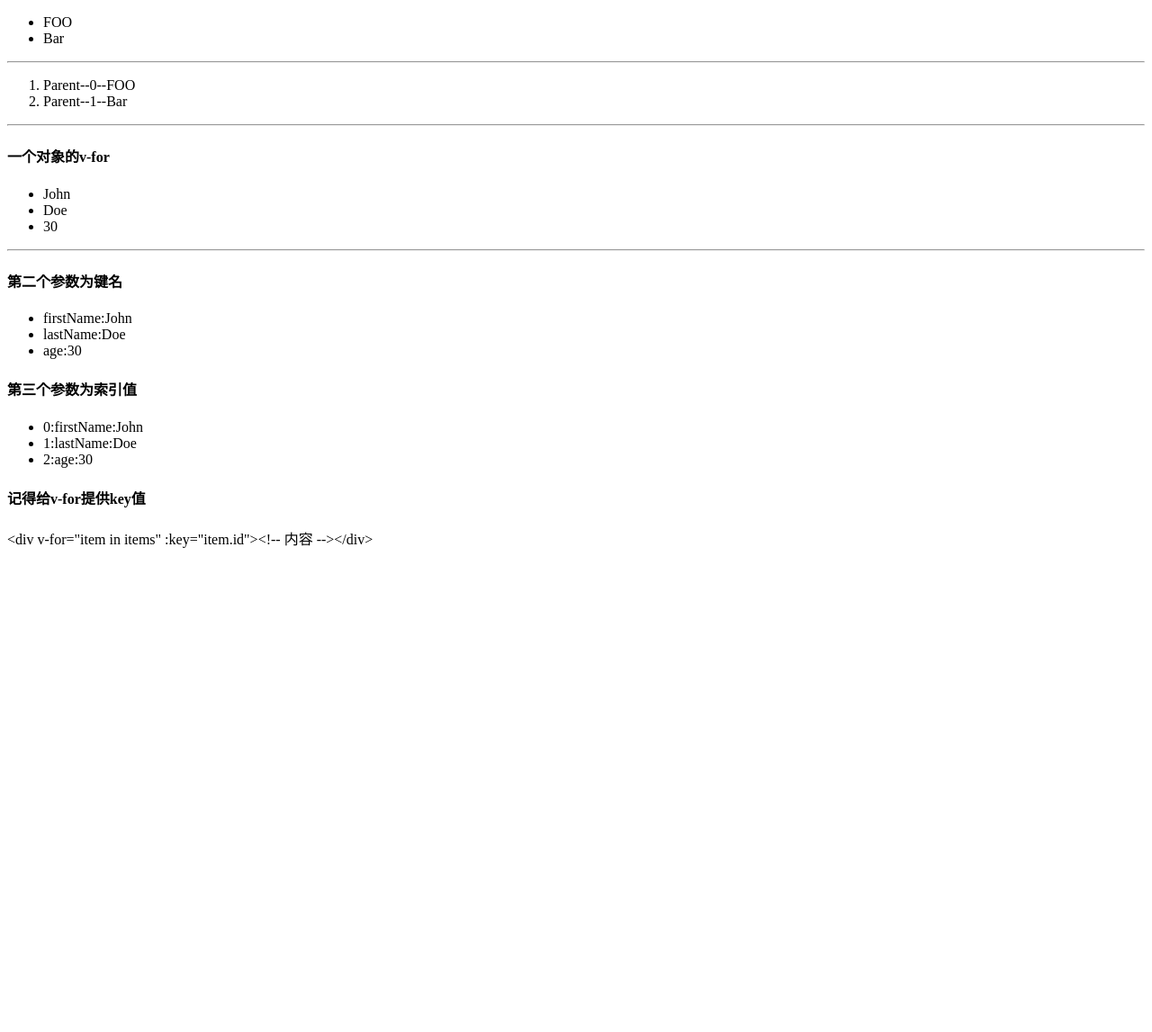
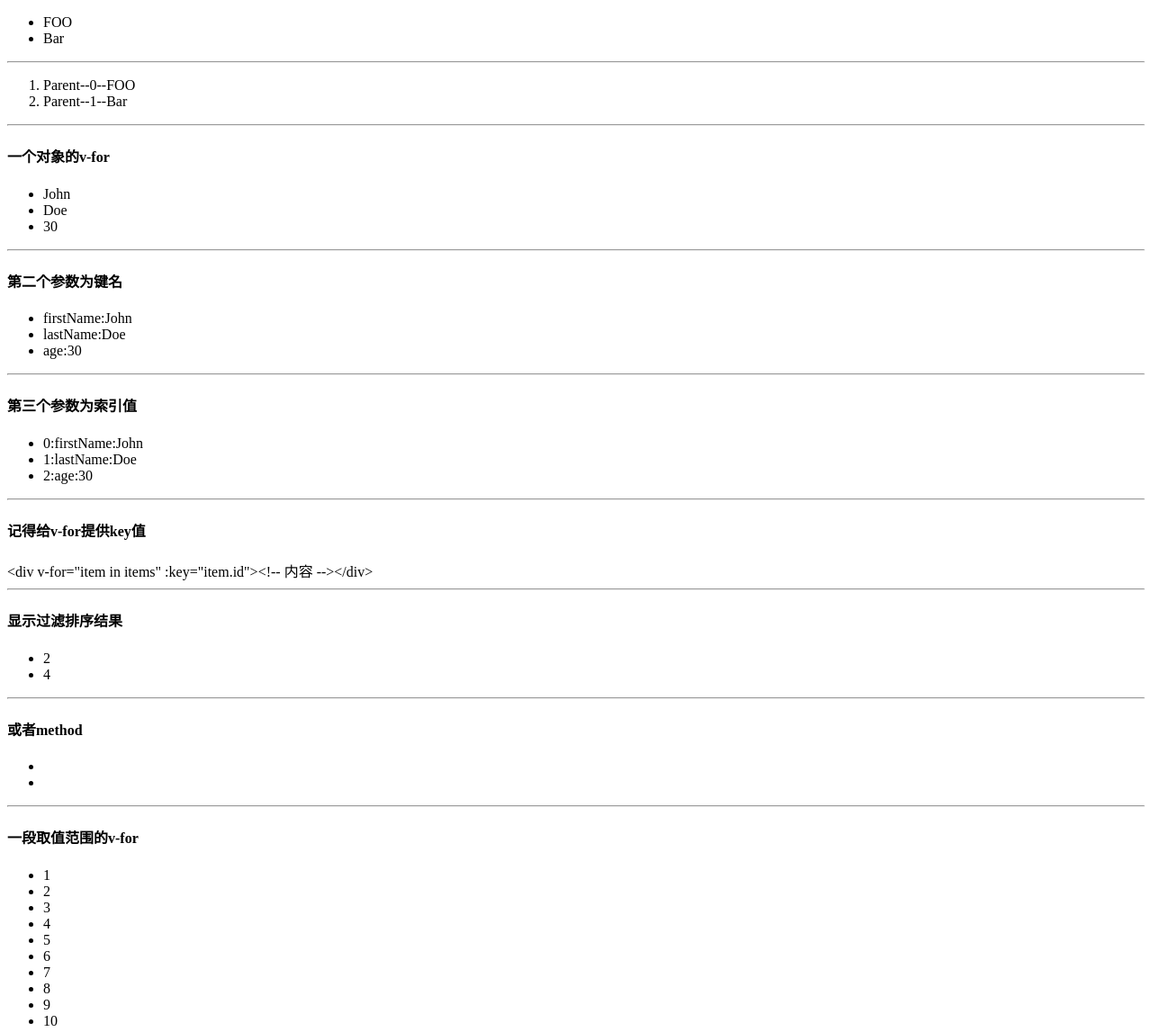
Before and after one commit to anlena/study-go, a plain HTML site: page 前端框架/vue/官网vue/assets/v-for.html in a window 1280 px wide. Shown: the whole page at 90% size. Before the commit the page ends 800 px from the top, so only its background shows below. Drawn offline with Linux system fonts and the light colour scheme.

Commit message:
v-for里面东西挺多

```diff
--- a/前端框架/vue/官网vue/assets/v-for.html
+++ b/前端框架/vue/官网vue/assets/v-for.html
@@ -28,19 +28,37 @@
         <ul>
             <li v-for="(value,key) in object">{{key}}:{{value}}</li>
         </ul>
+        <hr>
         <h4>第三个参数为索引值</h4>
         <ul>
             <li v-for="(value,key,index) in object">
                 {{index}}:{{key}}:{{value}}
             </li>
         </ul>
+        <hr>
         <h4>记得给v-for提供key值</h4>
         <div v-text="str"></div>
+        <hr>
+        <h4>显示过滤排序结果</h4>
+        <ul>
+            <li v-for="n in eventNumbers">{{n}}</li>
+        </ul>
+        <hr>
+        <h4>或者method</h4>
+        <ul>
+            <li v-for="n in even(numbers)"></li>
+        </ul>
+        <hr>
+        <h4>一段取值范围的v-for</h4>
+        <ul>
+            <li v-for="n in 10">{{n}}</li>
+        </ul>
     </div>
     <script>
         var app = new Vue({
             el:"#app",
             data:{
+                numbers:[1,2,3,4,5],
                 parentMessage:"Parent",
                 items:[
                     {message:'FOO'},
@@ -52,6 +70,20 @@
                     age:30
                 },
                 str:'<div v-for="item in items" :key="item.id"><!-- 内容 --></div>'
+            },
+            methods:{
+                even:function(numbers){
+                    return numbers.filter(function(number){
+                        return number % 2 === 0
+                    })
+                }
+            },
+            computed:{
+                eventNumbers:function(){
+                    return this.numbers.filter(function(number){
+                        return number % 2 === 0
+                    })
+                }
             }
         })
     </script>
```
Also changed, not shown: 前端框架/vue/官网vue/学习笔记.md (+3 -0 lines).
